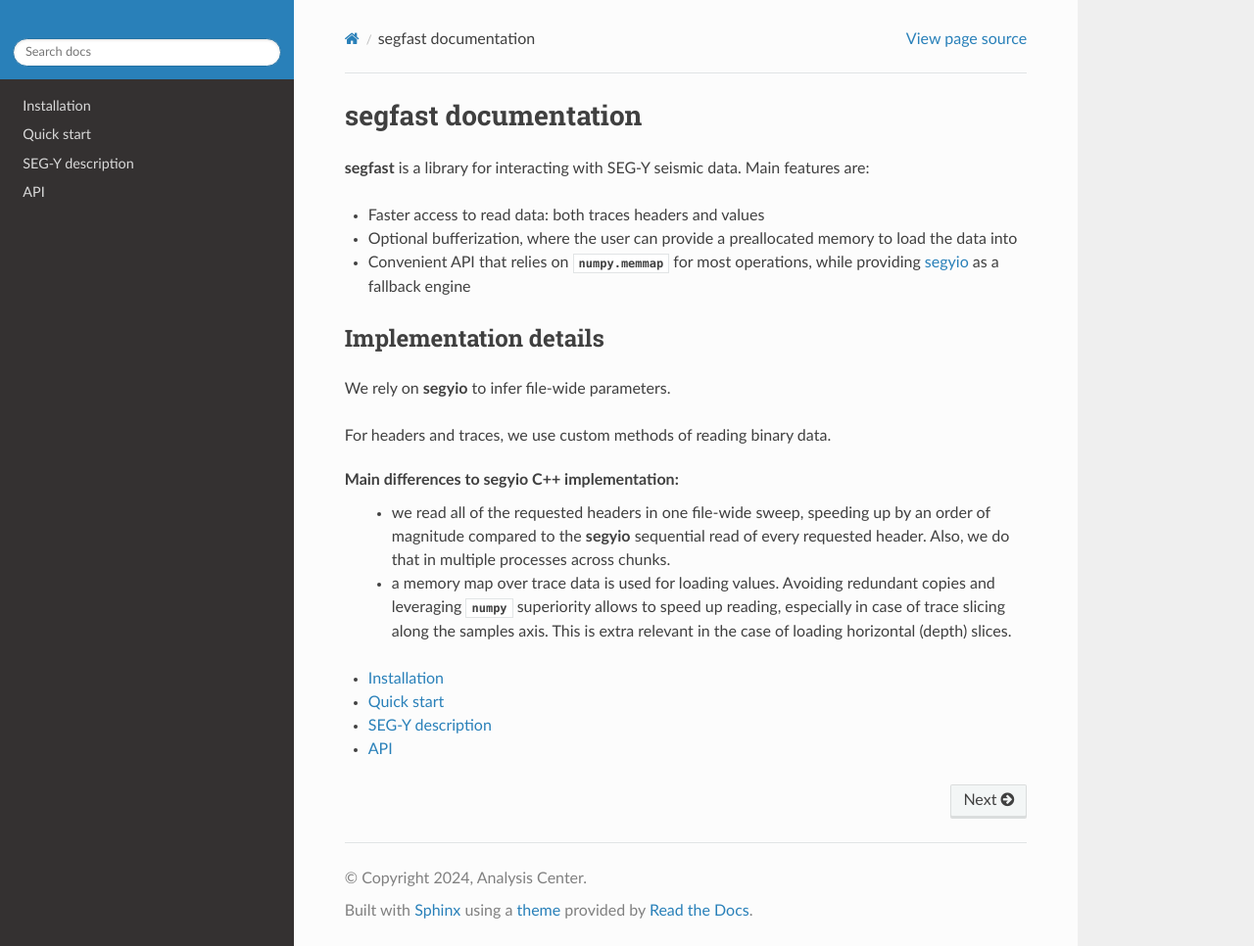
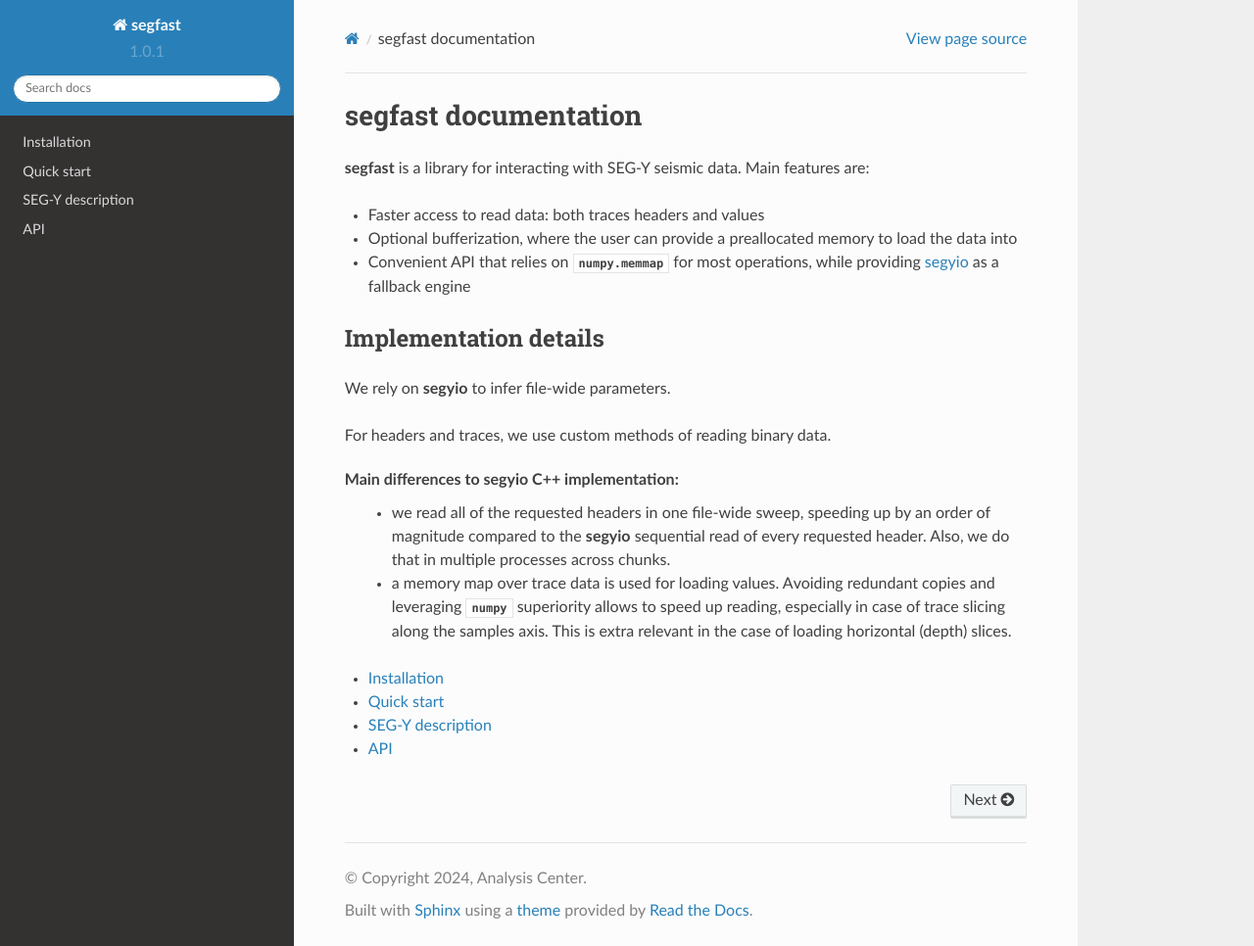
Before and after one commit to analysiscenter/segfast, a Sphinx documentation site: the page built from docs/index.rst, in a window 1280 px wide and 966 px high. Shown: the whole window at 98% size. Built offline with Sphinx 7.4.7 and the Read the Docs theme 2.0.0, drawn with Linux system fonts in a browser that asks for light colours.

Commit message:
Set title

```diff
--- a/docs/conf.py
+++ b/docs/conf.py
@@ -6,20 +6,24 @@
 # -- Project information -----------------------------------------------------
 # https://www.sphinx-doc.org/en/master/usage/configuration.html#project-information
 
+import sys, os
+sys.path.insert(0, os.path.abspath('..'))
+import segfast
+
+master_doc = 'index'
+
 project = 'segfast'
 author = 'Analysis Center'
 copyright = '2024, ' + author
 
-import sys, os
-sys.path.insert(0, os.path.abspath('..'))
-sys.path.append('..')
+release = segfast.__version__
+version = '.'.join(release.split('.'))
 
 # -- General configuration ---------------------------------------------------
 # https://www.sphinx-doc.org/en/master/usage/configuration.html#general-configuration
 
 extensions = [
     'sphinx.ext.autodoc',
-    #'sphinx.ext.autosummary',
     'sphinx.ext.doctest',
     'sphinx.ext.coverage',
     'sphinx.ext.mathjax',
@@ -35,15 +39,14 @@
 language = 'en'
 
 
-
 # -- Options for HTML output -------------------------------------------------
 # https://www.sphinx-doc.org/en/master/usage/configuration.html#options-for-html-output
 
-# html_theme = 'alabaster'
+html_title = "SegFast"
 html_theme = "sphinx_rtd_theme"
 html_static_path = ['_static']
 html_theme_options = {
-    'logo_only': True
+    'logo_only': False
 }
 
 # Example configuration for intersphinx: refer to the Python standard library.
```
